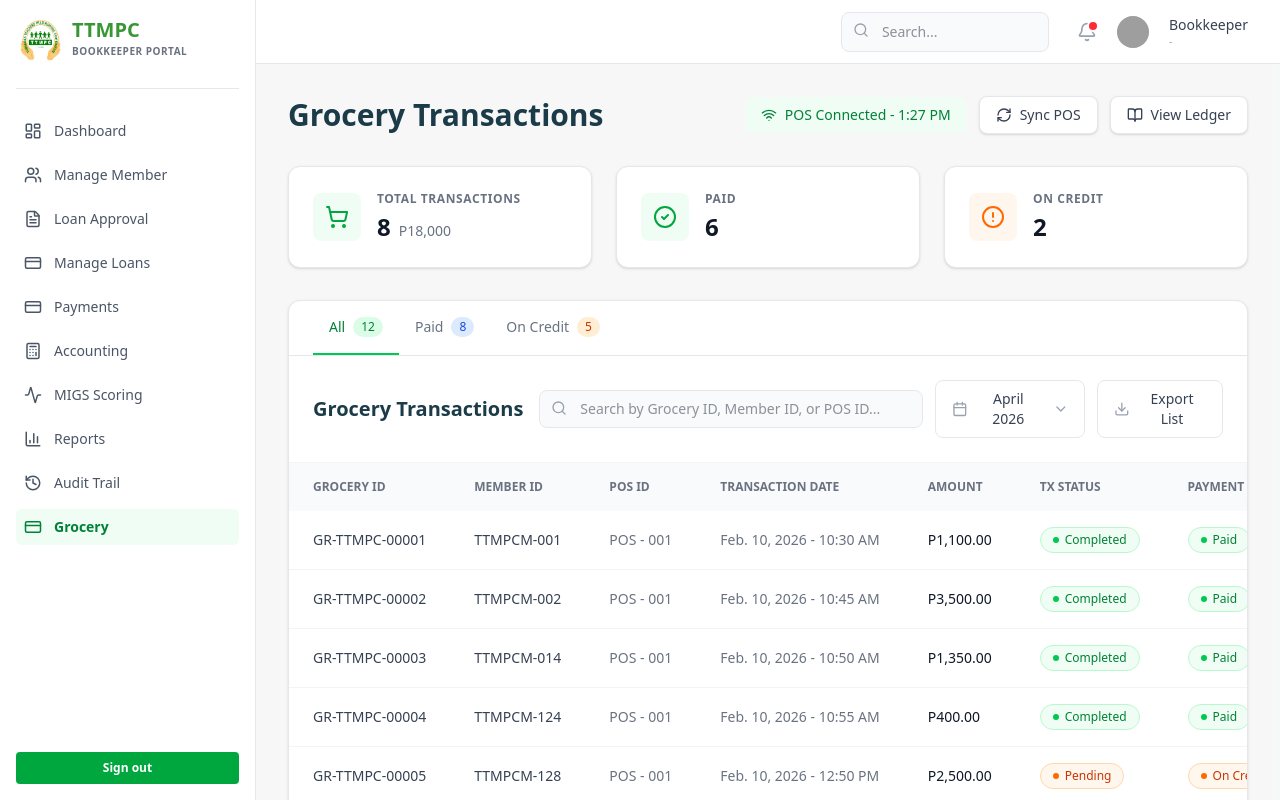
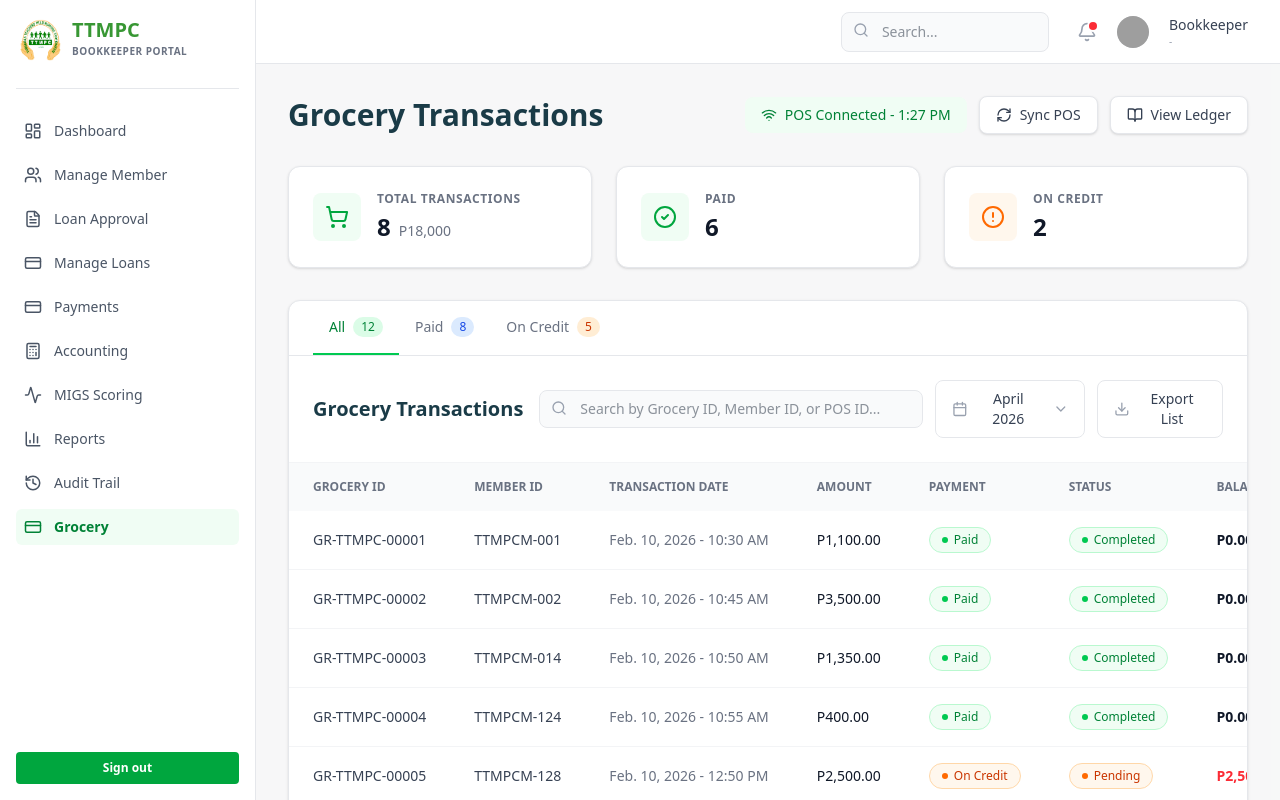
Before and after one commit to Gtabs2004/TTMPC-THESIS, a React (Vite) app in the folder TTMPC_THESIS/: page /grocery in a window 1280 px wide. Shown: the top 800 px of the page. Built offline with nearby package versions, Linux system fonts and the light colour scheme; no server answers; grey boxes are pictures that could not be loaded.

Commit message:
UPDATED GROCERY

```diff
--- a/TTMPC_THESIS/src/Bookkeeper/Components/Grocery.jsx
+++ b/TTMPC_THESIS/src/Bookkeeper/Components/Grocery.jsx
@@ -28,15 +28,15 @@ import {
 
 // --- MOCK DATA FOR THE TABLE ---
 const MOCK_TRANSACTIONS = [
-  { id: 'GR-TTMPC-00001', memberId: 'TTMPCM-001', posId: 'POS - 001', date: 'Feb. 10, 2026 - 10:30 AM', amount: 'P1,100.00', txStatus: 'Completed', payment: 'Paid', balance: 'P0.00' },
-  { id: 'GR-TTMPC-00002', memberId: 'TTMPCM-002', posId: 'POS - 001', date: 'Feb. 10, 2026 - 10:45 AM', amount: 'P3,500.00', txStatus: 'Completed', payment: 'Paid', balance: 'P0.00' },
-  { id: 'GR-TTMPC-00003', memberId: 'TTMPCM-014', posId: 'POS - 001', date: 'Feb. 10, 2026 - 10:50 AM', amount: 'P1,350.00', txStatus: 'Completed', payment: 'Paid', balance: 'P0.00' },
-  { id: 'GR-TTMPC-00004', memberId: 'TTMPCM-124', posId: 'POS - 001', date: 'Feb. 10, 2026 - 10:55 AM', amount: 'P400.00', txStatus: 'Completed', payment: 'Paid', balance: 'P0.00' },
-  { id: 'GR-TTMPC-00005', memberId: 'TTMPCM-128', posId: 'POS - 001', date: 'Feb. 10, 2026 - 12:50 PM', amount: 'P2,500.00', txStatus: 'Pending', payment: 'On Credit', balance: 'P2,500.00' },
-  { id: 'GR-TTMPC-00006', memberId: 'TTMPCM-063', posId: 'POS - 001', date: 'Feb. 10, 2026 - 1:15 PM', amount: 'P1,100.00', txStatus: 'Completed', payment: 'Paid', balance: 'P0.00' },
-  { id: 'GR-TTMPC-00007', memberId: 'TTMPCM-046', posId: 'POS - 001', date: 'Feb. 10, 2026 - 1:40 PM', amount: 'P750.00', txStatus: 'Completed', payment: 'Paid', balance: 'P0.00' },
-  { id: 'GR-TTMPC-00008', memberId: 'TTMPCM-202', posId: 'POS - 001', date: 'Feb. 10, 2026 - 2:25 PM', amount: 'P650.00', txStatus: 'Completed', payment: 'Paid', balance: 'P0.00' },
-  { id: 'GR-TTMPC-00009', memberId: 'TTMPCM-182', posId: 'POS - 001', date: 'Feb. 10, 2026 - 2:38 PM', amount: 'P800.00', txStatus: 'Pending', payment: 'On Credit', balance: 'P800.00' },
+  { id: 'GR-TTMPC-00001', memberId: 'TTMPCM-001', date: 'Feb. 10, 2026 - 10:30 AM', amount: 'P1,100.00', txStatus: 'Completed', payment: 'Paid', balance: 'P0.00' },
+  { id: 'GR-TTMPC-00002', memberId: 'TTMPCM-002',  date: 'Feb. 10, 2026 - 10:45 AM', amount: 'P3,500.00', txStatus: 'Completed', payment: 'Paid', balance: 'P0.00' },
+  { id: 'GR-TTMPC-00003', memberId: 'TTMPCM-014',  date: 'Feb. 10, 2026 - 10:50 AM', amount: 'P1,350.00', txStatus: 'Completed', payment: 'Paid', balance: 'P0.00' },
+  { id: 'GR-TTMPC-00004', memberId: 'TTMPCM-124',  date: 'Feb. 10, 2026 - 10:55 AM', amount: 'P400.00', txStatus: 'Completed', payment: 'Paid', balance: 'P0.00' },
+  { id: 'GR-TTMPC-00005', memberId: 'TTMPCM-128',  date: 'Feb. 10, 2026 - 12:50 PM', amount: 'P2,500.00', txStatus: 'Pending', payment: 'On Credit', balance: 'P2,500.00' },
+  { id: 'GR-TTMPC-00006', memberId: 'TTMPCM-063',  date: 'Feb. 10, 2026 - 1:15 PM', amount: 'P1,100.00', txStatus: 'Completed', payment: 'Paid', balance: 'P0.00' },
+  { id: 'GR-TTMPC-00007', memberId: 'TTMPCM-046', date: 'Feb. 10, 2026 - 1:40 PM', amount: 'P750.00', txStatus: 'Completed', payment: 'Paid', balance: 'P0.00' },
+  { id: 'GR-TTMPC-00008', memberId: 'TTMPCM-202',  date: 'Feb. 10, 2026 - 2:25 PM', amount: 'P650.00', txStatus: 'Completed', payment: 'Paid', balance: 'P0.00' },
+  { id: 'GR-TTMPC-00009', memberId: 'TTMPCM-182',  date: 'Feb. 10, 2026 - 2:38 PM', amount: 'P800.00', txStatus: 'Pending', payment: 'On Credit', balance: 'P800.00' },
 ];
 
 const Grocery = () => {
@@ -295,11 +295,12 @@ const Grocery = () => {
                   <tr>
                     <th className="px-6 py-4">Grocery ID</th>
                     <th className="px-6 py-4">Member ID</th>
-                    <th className="px-6 py-4">POS ID</th>
+
                     <th className="px-6 py-4">Transaction Date</th>
                     <th className="px-6 py-4">Amount</th>
-                    <th className="px-6 py-4">TX Status</th>
                     <th className="px-6 py-4">Payment</th>
+                    <th className="px-6 py-4"> Status</th>
+
                     <th className="px-6 py-4">Balance</th>
                   </tr>
                 </thead>
@@ -308,14 +309,15 @@ const Grocery = () => {
                     <tr key={tx.id} className="hover:bg-gray-50/50 transition-colors">
                       <td className="px-6 py-4 font-medium text-gray-700">{tx.id}</td>
                       <td className="px-6 py-4 font-medium text-gray-700">{tx.memberId}</td>
-                      <td className="px-6 py-4 text-gray-500">{tx.posId}</td>
+
                       <td className="px-6 py-4 text-gray-500">{tx.date}</td>
                       <td className="px-6 py-4 font-medium text-gray-900">{tx.amount}</td>
                       <td className="px-6 py-4">
-                        <StatusBadge type="status" text={tx.txStatus} />
+                         <StatusBadge type="payment" text={tx.payment} />
+
                       </td>
                       <td className="px-6 py-4">
-                        <StatusBadge type="payment" text={tx.payment} />
+                        <StatusBadge type="status" text={tx.txStatus} />
                       </td>
                       <td className={`px-6 py-4 font-semibold ${tx.balance !== 'P0.00' ? 'text-red-500' : 'text-gray-900'}`}>
                         {tx.balance}
```
